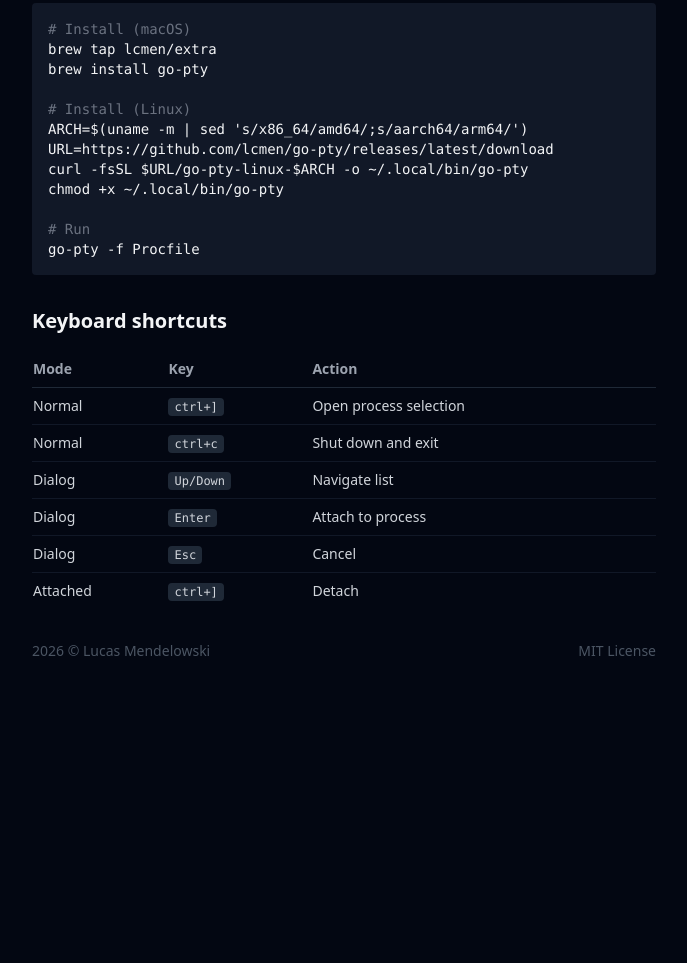
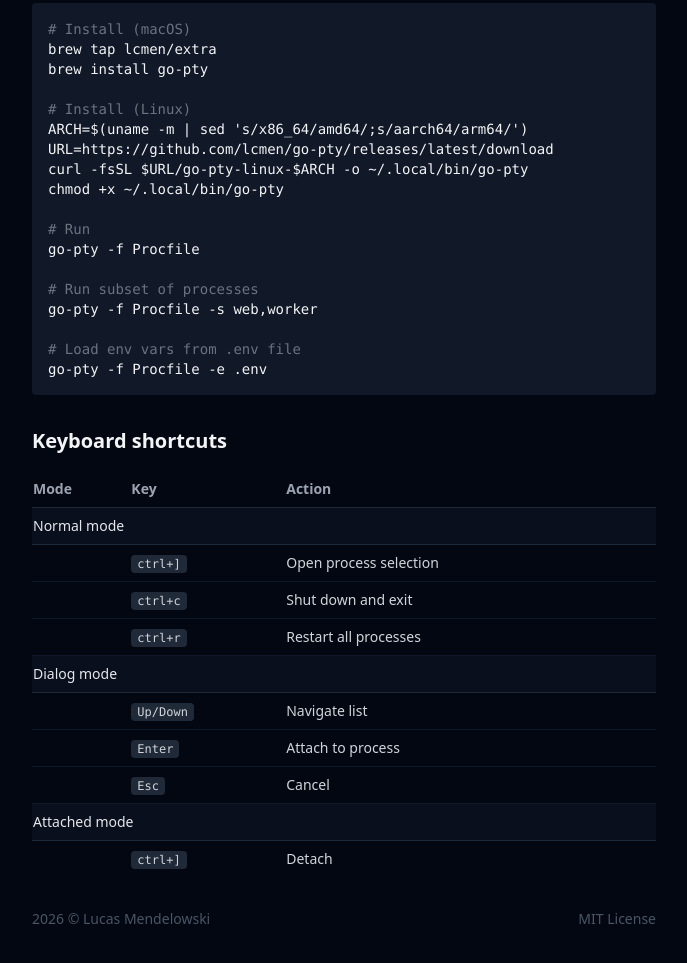
Before and after one commit to lcmen/go-pty, a plain HTML site: page website/index.html in a window 1280 px wide. Shown: the part 923-1886 px from the top of the page, without its empty margins (296-983 px from the left). Before the commit the page ends 1664 px from the top, so only its background shows below. Drawn offline with nearby package versions, Linux system fonts and the light colour scheme.

Commit message:
Update website

```diff
--- a/website/index.html
+++ b/website/index.html
@@ -88,6 +88,16 @@
         <span class="text-gray-500"># Run</span>
         <br />
         go-pty -f Procfile
+        <br />
+        <br />
+        <span class="text-gray-500"># Run subset of processes</span>
+        <br />
+        go-pty -f Procfile -s web,worker
+        <br />
+        <br />
+        <span class="text-gray-500"># Load env vars from .env file</span>
+        <br />
+        go-pty -f Procfile -e .env
       </code>
 
       <h2 class="text-xl font-semibold mb-4">Keyboard shortcuts</h2>
@@ -102,8 +112,12 @@
         </thead>
 
         <tbody class="text-gray-300">
+          <tr class="border-b border-gray-800 bg-gray-900/50">
+            <td class="py-2 font-medium text-gray-200" colspan="3">Normal mode</td>
+          </tr>
+
           <tr class="border-b border-gray-900">
-            <td class="py-2">Normal</td>
+            <td class="py-2"></td>
 
             <td class="py-2">
               <kbd class="bg-gray-800 px-1.5 py-0.5 rounded text-xs">
@@ -115,7 +129,7 @@
           </tr>
 
           <tr class="border-b border-gray-900">
-            <td class="py-2">Normal</td>
+            <td class="py-2"></td>
 
             <td class="py-2">
               <kbd class="bg-gray-800 px-1.5 py-0.5 rounded text-xs">
@@ -127,7 +141,23 @@
           </tr>
 
           <tr class="border-b border-gray-900">
-            <td class="py-2">Dialog</td>
+            <td class="py-2"></td>
+
+            <td class="py-2">
+              <kbd class="bg-gray-800 px-1.5 py-0.5 rounded text-xs">
+                ctrl+r
+              </kbd>
+            </td>
+
+            <td class="py-2">Restart all processes</td>
+          </tr>
+
+          <tr class="border-b border-gray-800 bg-gray-900/50">
+            <td class="py-2 font-medium text-gray-200" colspan="3">Dialog mode</td>
+          </tr>
+
+          <tr class="border-b border-gray-900">
+            <td class="py-2"></td>
 
             <td class="py-2">
               <kbd class="bg-gray-800 px-1.5 py-0.5 rounded text-xs">
@@ -139,7 +169,7 @@
           </tr>
 
           <tr class="border-b border-gray-900">
-            <td class="py-2">Dialog</td>
+            <td class="py-2"></td>
 
             <td class="py-2">
               <kbd class="bg-gray-800 px-1.5 py-0.5 rounded text-xs">Enter</kbd>
@@ -149,7 +179,7 @@
           </tr>
 
           <tr class="border-b border-gray-900">
-            <td class="py-2">Dialog</td>
+            <td class="py-2"></td>
 
             <td class="py-2">
               <kbd class="bg-gray-800 px-1.5 py-0.5 rounded text-xs">Esc</kbd>
@@ -158,8 +188,12 @@
             <td class="py-2">Cancel</td>
           </tr>
 
+          <tr class="border-b border-gray-800 bg-gray-900/50">
+            <td class="py-2 font-medium text-gray-200" colspan="3">Attached mode</td>
+          </tr>
+
           <tr>
-            <td class="py-2">Attached</td>
+            <td class="py-2"></td>
 
             <td class="py-2">
               <kbd class="bg-gray-800 px-1.5 py-0.5 rounded text-xs">
```
